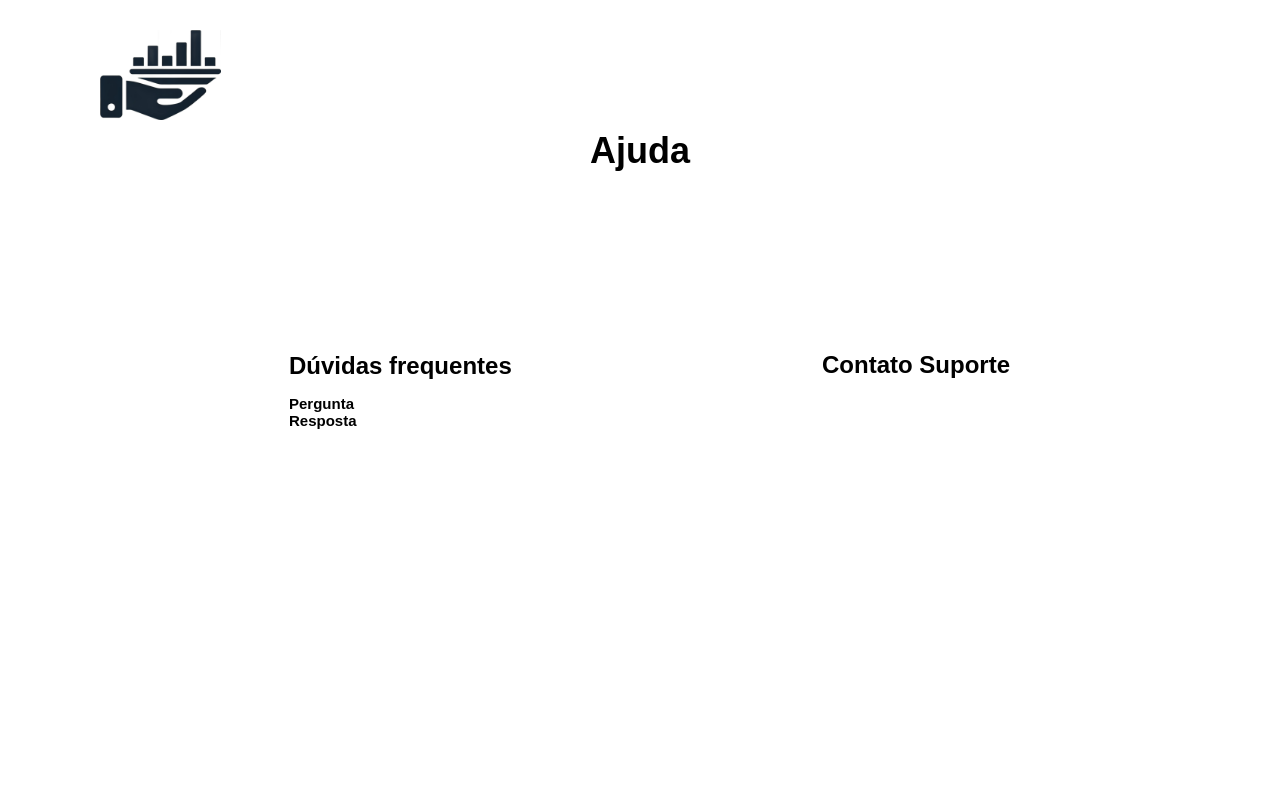
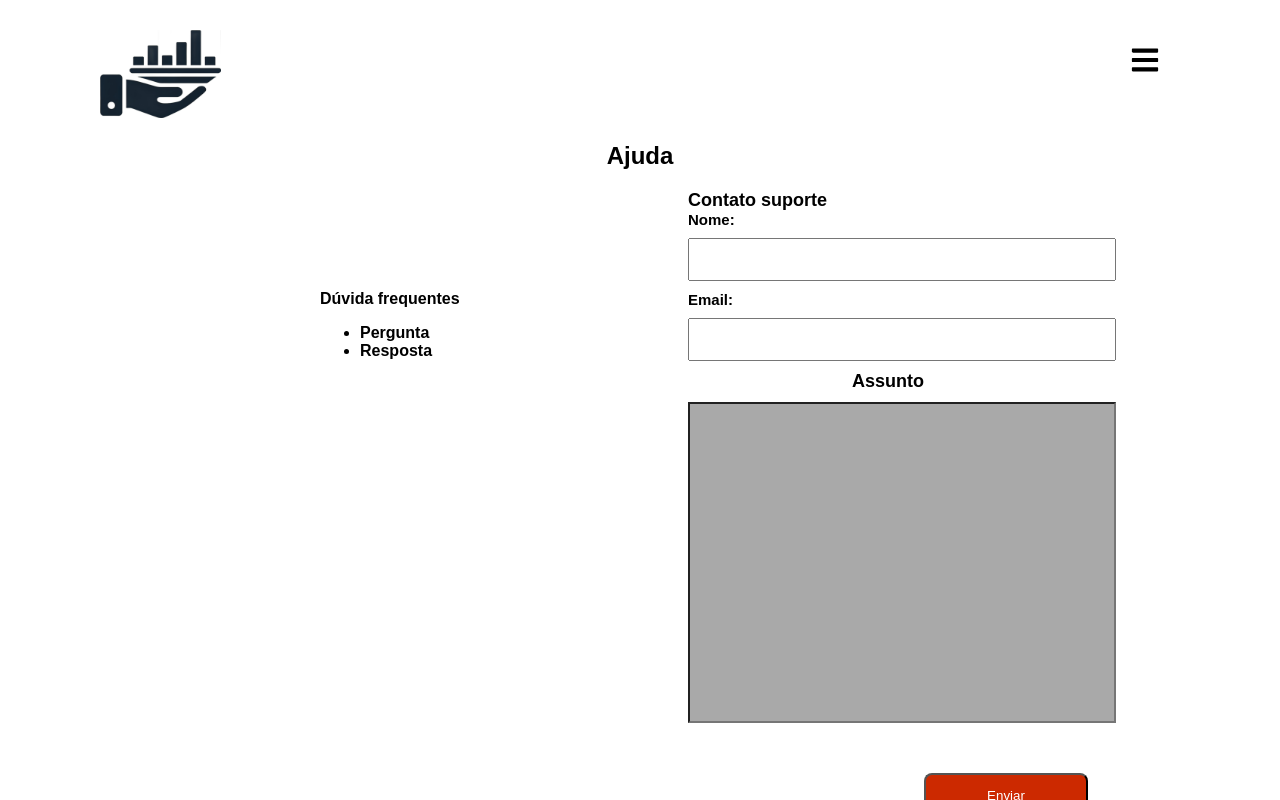
Before and after one commit to Gabriel132002/MesaDigital, a React (Vite) app: page /help in a window 1280 px wide. Built offline with nearby package versions, Linux system fonts and the light colour scheme.

Commit message:
finalizada a criacao da tela de ajuda

```diff
--- a/src/page/Help.css
+++ b/src/page/Help.css
@@ -2,28 +2,44 @@ body,
 html {
   margin: 0;
   padding: 0;
-  overflow: hidden;
+  overflow-x: hidden;
   font-family: Arial, sans-serif;
   font-weight: bold;
 }
 
-header {
-  height: 100%;
+#top-container {
   width: 100%;
+  display: flex;
+  justify-content: space-between;
+  align-items: center;
 }
 
-ul {
-  padding: 0;
-  list-style: none;
+#logo-container {
+  margin-left: 100px;
+  margin-top: 30px;
 }
 
 #logo-help {
   width: 121px;
-  height: 90px;
-  display: block;
-  justify-content: start;
-  margin-left: 100px;
-  margin-top: 30px;
+  height: auto;
+}
+
+#button-container {
+  margin-right: 100px;
+}
+
+#sidebar-button {
+  height: 70px;
+  width: 70px;
+  background-color: transparent;
+  border: none;
+  cursor: pointer;
+}
+
+#title-container {
+  padding: 0;
+  margin: 0;
+  text-align: center;
 }
 
 #title-help {
@@ -31,36 +47,127 @@ ul {
   margin-top: 10px;
 }
 
-#title-container {
-  padding: 0;
-  margin: 0;
+#main {
+  width: 90%;
+  margin: 0 auto;
+  display: flex;
+  flex-direction: column;
+  align-items: center;
 }
 
-/* #main-section {
-
+#main-section {
   display: flex;
-  margin-left: 289px;
-  margin-top: 180px;
-  margin-right: 100px;
-} */
-
-#faq-container {
-  font-size: 24px;
-  margin-left: 289px;
-  margin-top: 180px;
-  display: block;
-  align-self: flex-start;
+  flex-wrap: wrap;
+  justify-content: space-between;
+  width: 100%;
 }
 
-#faq-list-container {
-  font-size: 15px;
-  margin-top: 5px;
+#faq-content {
+  display: flex;
+  flex-direction: column;
+  margin-top: 100px;
+  margin-left: 20vw;
+  margin-right: 10vw;
 }
 
 #support-container {
-  height: 36px;
-  font-size: 24px;
-  margin-top: -93px;
-  margin-right: 0;
-  margin-left: 552px;
+  width: 400px;
+  margin-right: 10vw;
+  margin-left: 20px;
+  min-width: 150px;
+  font-size: 18px;
+  display: flex;
+  justify-content: center;
+  flex-direction: column;
 }
+#support-container input,
+#text-box {
+  width: 100%;
+  padding: 12px;
+  margin: 10px 0;
+}
+
+#client-data-container {
+  font-size: 15px;
+}
+
+#client-opinion {
+  display: flex;
+  flex-direction: column;
+  align-items: center;
+  width: auto;
+}
+
+#textbox-client {
+  width: 100%;
+}
+
+#text-box {
+  height: 293px;
+  width: 300px;
+  background-color: #a9a9a9;
+}
+
+#btn-container {
+  margin-top: 40px;
+  display: flex;
+  justify-content: flex-end;
+  position: relative;
+}
+
+#submit {
+  width: 164px;
+  height: 44px;
+  border-radius: 8px;
+  background-color: #cc2900;
+  color: white;
+  cursor: pointer;
+  position: fixed;
+}
+
+#email,
+#name {
+  margin-top: 10px;
+}
+
+@media (max-width: 768px) {
+  #faq-content,
+  #support-container {
+    margin-left: 0;
+    margin-right: 0;
+    width: 100%;
+  }
+
+  #logo-container,
+  #button-container {
+    margin: 0 auto;
+    justify-content: center;
+  }
+
+  #submit {
+    width: 100%;
+  }
+}
+
+@media (max-width: 600px) {
+  #support-container {
+    padding: 5px; /* Reduz o padding em telas pequenas */
+  }
+
+  #support-container input,
+  #text-box {
+    padding: 10px;
+  }
+}
+
+@media (max-width: 600px) {
+  #btn-container {
+    flex-direction: column; /* Empilha o botão em telas menores */
+    align-items: center; /* Centraliza o botão */
+  }
+
+  #submit {
+    width: 100%; /* Faz com que o botão ocupe toda a largura do container em telas pequenas */
+    margin-top: 10px; /* Adiciona margem acima do botão em telas pequenas */
+  }
+}
--- a/src/page/Help.jsx
+++ b/src/page/Help.jsx
@@ -1,33 +1,73 @@
 import Logo from '../assets/images/logo.jpg';
 import { FaqList } from '../FaqList';
 import './help.css';
+import { FaBars } from 'react-icons/fa';
+import { useState } from 'react';
+import SideBar from './SideBar';
 
 function HelpPage() {
+  const [isSideBarOpen, setIsSideBarOpen] = useState(false);
+
+  const toggleSideBar = () => {
+    setIsSideBarOpen(!isSideBarOpen);
+  };
+
+  const handleClose = () => {
+    setIsSideBarOpen(false);
+  };
+
   return (
     <div>
       <header>
-        <img src={Logo} alt="Logo" id="logo-help" />
+        <div id="top-container">
+          <div id="logo-container">
+            <img src={Logo} alt="Logo" id="logo-help" />
+          </div>
+
+          <div id="button-container">
+            <button id="sidebar-button" onClick={toggleSideBar}>
+              <FaBars size={30} />
+            </button>
+          </div>
+          {isSideBarOpen && <SideBar onClose={handleClose}/>}
+        </div>
       </header>
-      <div id="container">
-        <div id="title-container">
-          <div id="title-help">Ajuda</div>
-        </div>
-        {/* <div id="main-section"> */}
-        <div id="faq-container">
-          <div id="faq">Dúvidas frequentes</div>
-          <div id="faq-list-container">
+
+      <main id="main">
+        <section id="section-title">
+          <h1>Ajuda</h1>
+        </section>
+        <section id="main-section">
+          <div id="faq-content">
+            Dúvida frequentes
             <ul>
-              {FaqList.map((itens) => (
-                <li key={itens.id}>{itens.name}</li>
+              {FaqList.map((item) => (
+                <li key={item.id}>{item.name}</li>
               ))}
             </ul>
           </div>
-        </div>
-        <div id="support-container">
-          <div id="support">Contato Suporte</div>
-        </div>
-        {/* </div> */}
-      </div>
+          <div id="support-container">
+            Contato suporte
+            <div id="client-data-container">
+              <div>
+                Nome: <input type="text" name="name" id="name" />
+              </div>
+              <div>
+                Email: <input type="email" name="email" id="email" />
+              </div>
+            </div>
+            <div id="client-opinion">
+              Assunto
+              <div id="textbox-client">
+                <input type="text" name="textBox" id="text-box" />
+              </div>
+            </div>
+            <div id="btn-container">
+              <button id="submit">Enviar</button>
+            </div>
+          </div>
+        </section>
+      </main>
     </div>
   );
 }
--- a/src/page/SideBar.css
+++ b/src/page/SideBar.css
@@ -13,6 +13,7 @@ html {
   background-color: #ffab40;
   transform: translateX(100%);
   font-family: Arial, sans-serif;
+  z-index: 1000;
 }
 
 #list-container {
```
